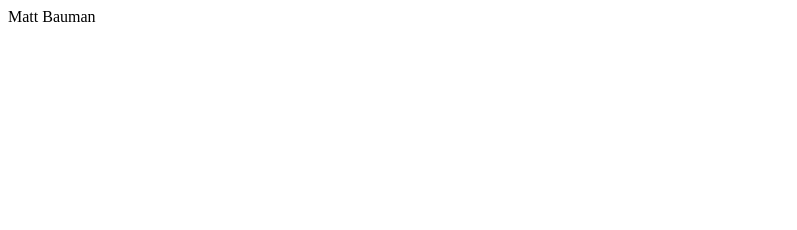
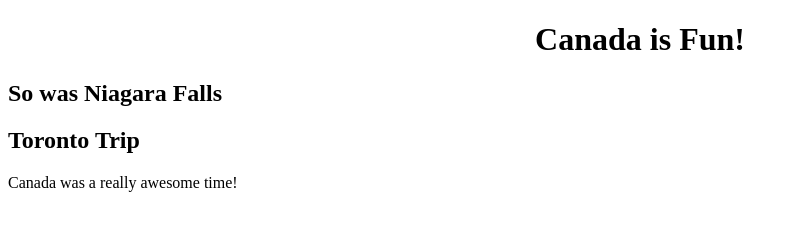
Before and after one commit to mattbauman1/html-me-something, a plain HTML site: page index.html in a window 1280 px wide. Shown: the whole page, without its empty margins (0-797 px from the left). Drawn offline with Linux system fonts and the light colour scheme.

Commit message:
Modified index file round 2.

```diff
--- a/index.html
+++ b/index.html
@@ -1 +1,19 @@
-<p>Matt Bauman</p>
+<!DOCTYPE html>
+<html>
+	<head>
+		<title>Matt's Page</title>
+	</head>
+	<bodY>
+		<header>
+			<h1><center>Canada is Fun!</center></h1>
+		<h2>So was Niagara Falls</h2>
+		</header>
+		<main>
+		<article>
+		<h1>Toronto Trip</h1>
+		<p>Canada was a really awesome time!</p>
+		</article>
+		</main>
+	</body>
+
+</html>
```
